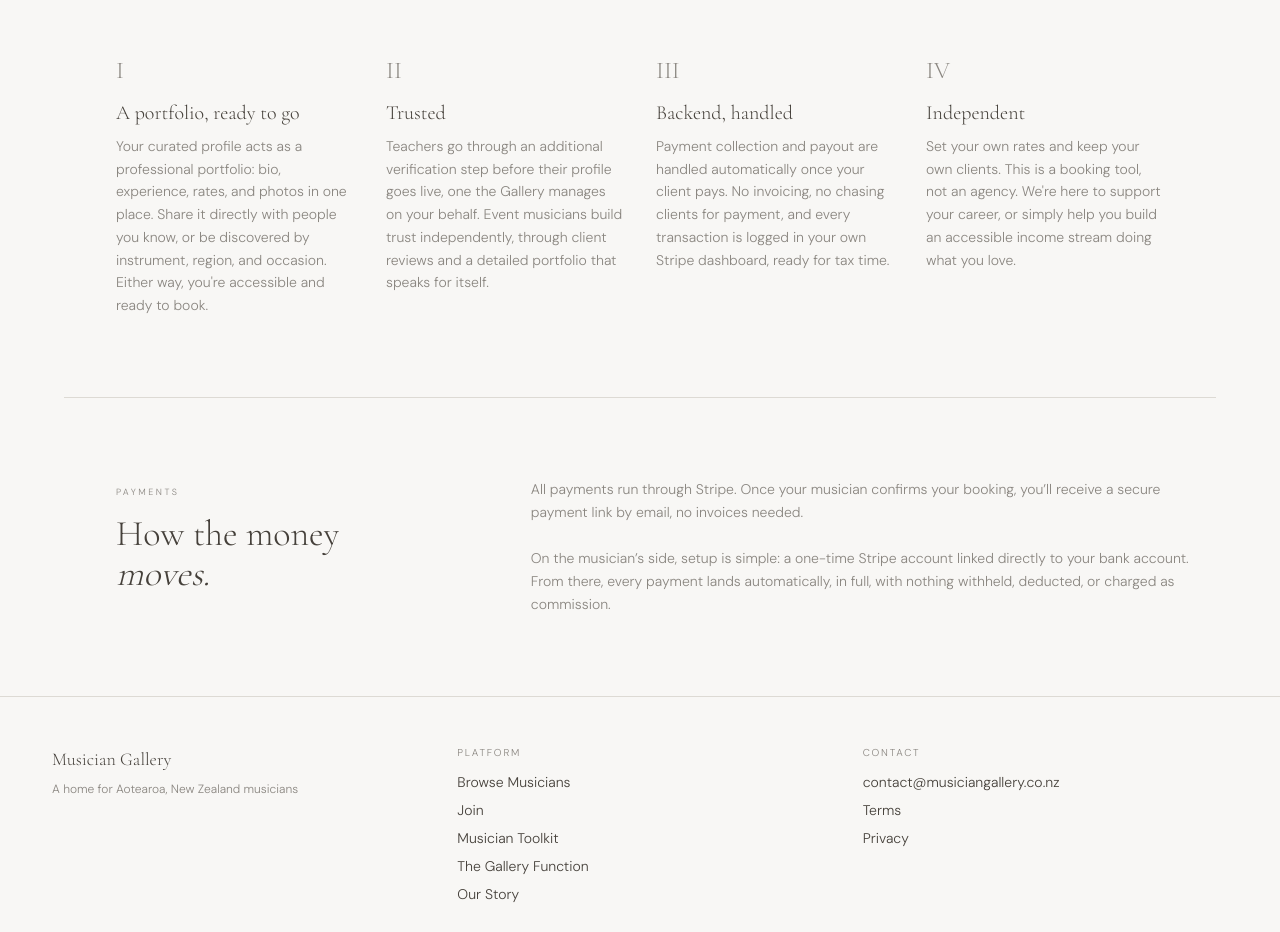
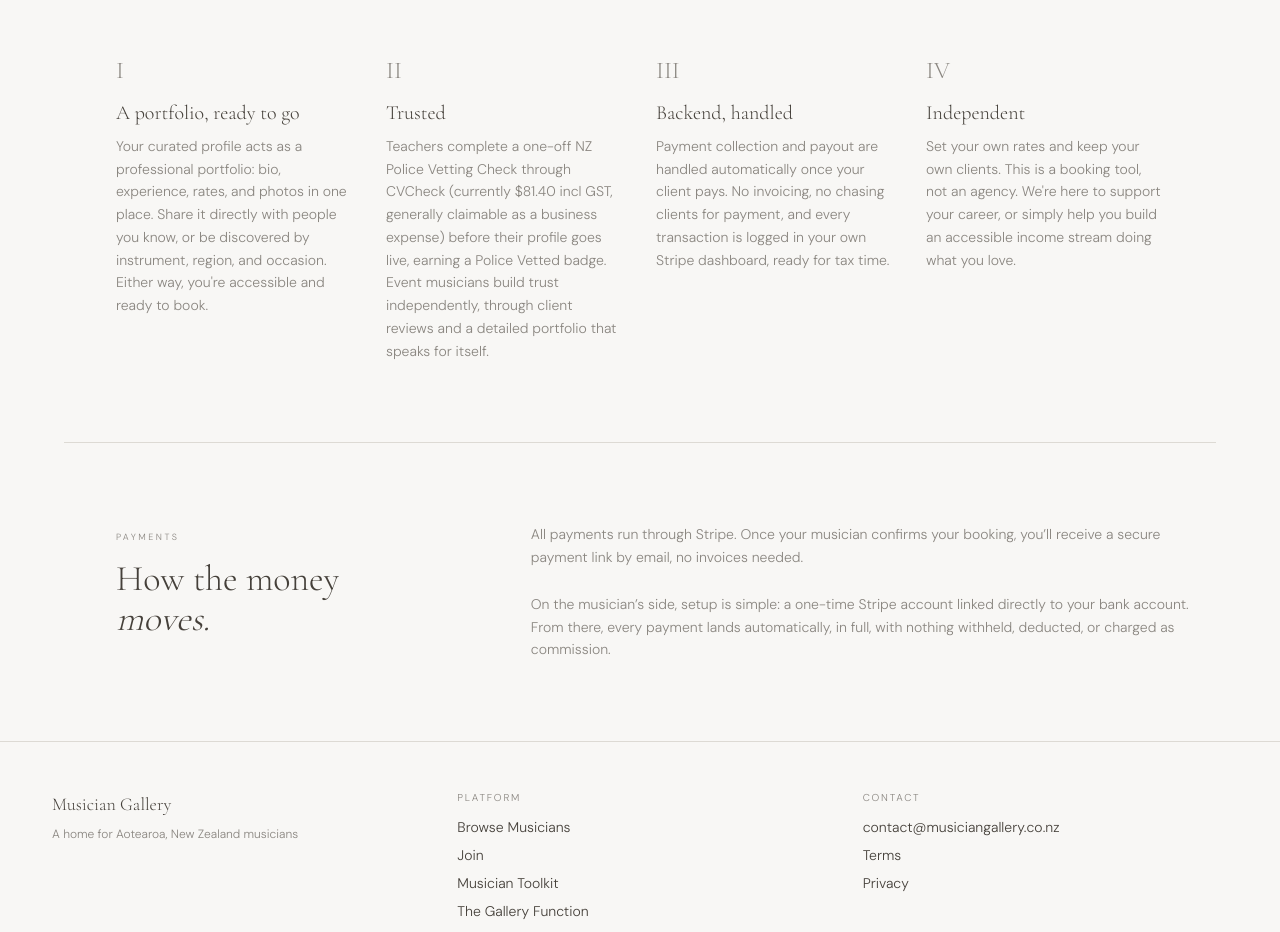
Before and after one commit to musiciangallery/Musician-Gallery, a Next.js app: page /about in a window 1280 px wide. Shown: the part 1803-2735 px from the top of the page. Built offline with nearby package versions, Linux system fonts and the light colour scheme.

Commit message:
Update page.tsx

```diff
--- a/src/app/about/page.tsx
+++ b/src/app/about/page.tsx
@@ -38,7 +38,7 @@ const musicianPillars = [
   {
     n: "II",
     t: "Trusted",
-    b: "Teachers go through an additional verification step before their profile goes live, one the Gallery manages on your behalf. Event musicians build trust independently, through client reviews and a detailed portfolio that speaks for itself.",
+    b: "Teachers complete a one-off NZ Police Vetting Check through CVCheck (currently $81.40 incl GST, generally claimable as a business expense) before their profile goes live, earning a Police Vetted badge. Event musicians build trust independently, through client reviews and a detailed portfolio that speaks for itself.",
   },
   {
     n: "III",
```
